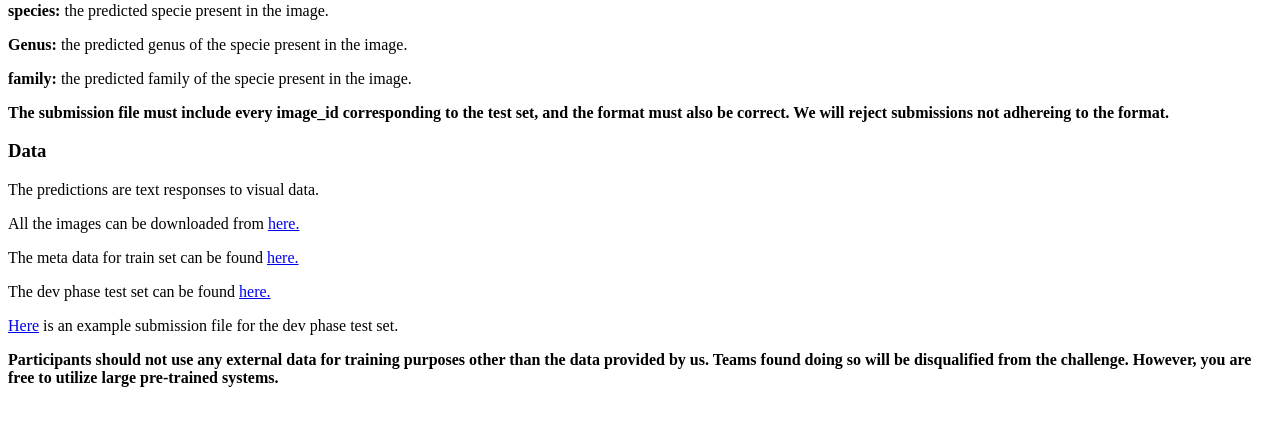
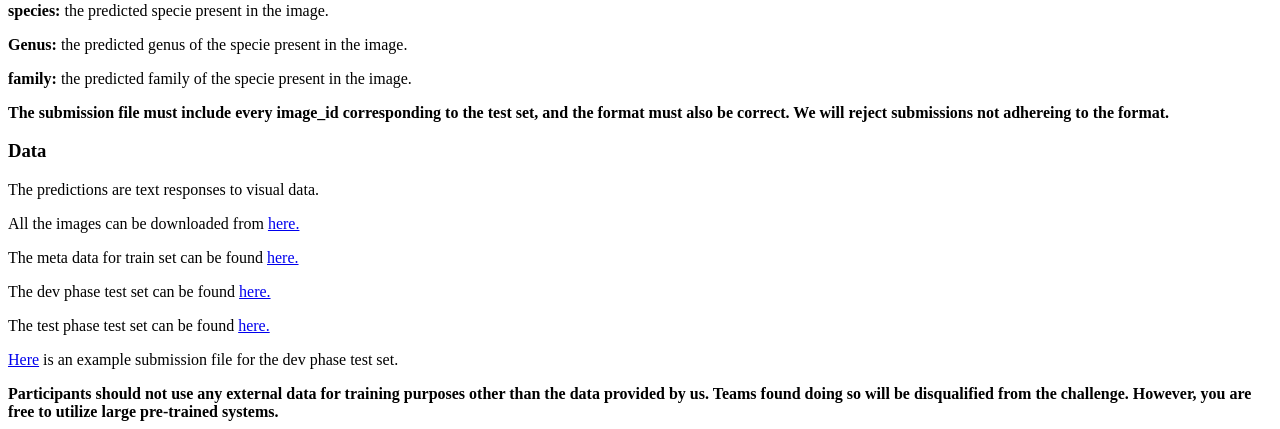
Before and after one commit to faixan-khan/CV4E, a Python web app: template templates/description.html in a window 1280 px wide. Shown: the part 983-1412 px from the top of the page. Before the commit the page ends 1370 px from the top, so only its background shows below. Run offline with Jinja, Linux system fonts and the light colour scheme; the template is opened without the code that fills it, so the values that code supplies are empty.

Commit message:
added test phase

```diff
--- a/templates/description.html
+++ b/templates/description.html
@@ -85,9 +85,9 @@
 <p>All the images can be downloaded from <a href="https://drive.google.com/file/d/1l9tGOqtTvX3l30x85AKhTSkYz8E3jeH5/view?usp=sharing">here.</a></p>
 <p>The meta data for train set can be found <a href="https://drive.google.com/file/d/1bRgwTOHvtlEkwMjpXXaM_jFpT9ExQEVY/view?usp=sharing">here.</a></p>
 <p>The dev phase test set can be found <a href="https://drive.google.com/file/d/1T8HfFrYJXXcQbouOynZJW6PHP2Ka90q2/view?usp=sharing"> here.</a></p>
+<p>The test phase test set can be found <a href="https://drive.google.com/file/d/1GiSsm4ykmMGhVBVvkUHfS2Bp8hjlWsVx/view?usp=sharing"> here.</a></p>
 <p><a href="https://drive.google.com/file/d/1J0XX-S8xvmVhodoijhgxe3DTjAkeXge7/view?usp=sharing">Here</a> is an example submission file for the dev phase test set.</p>
 
-<!-- <p>The test phase test set can be found <a href="#"> here.</a></p> -->
 
 <b>Participants should not use any external data for training purposes other than the data provided by us.
     Teams found doing so will be disqualified from the challenge. However, you are free to utilize large pre-trained systems. </b>
```
